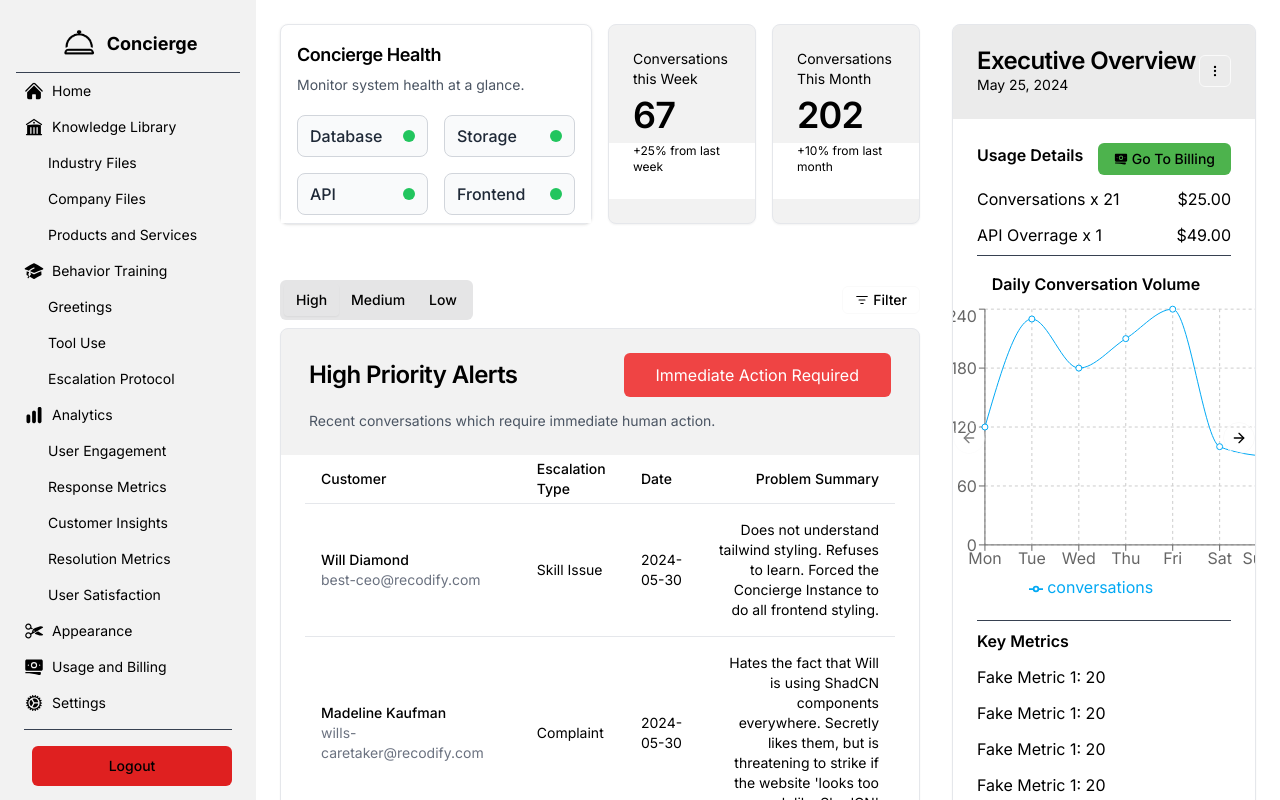
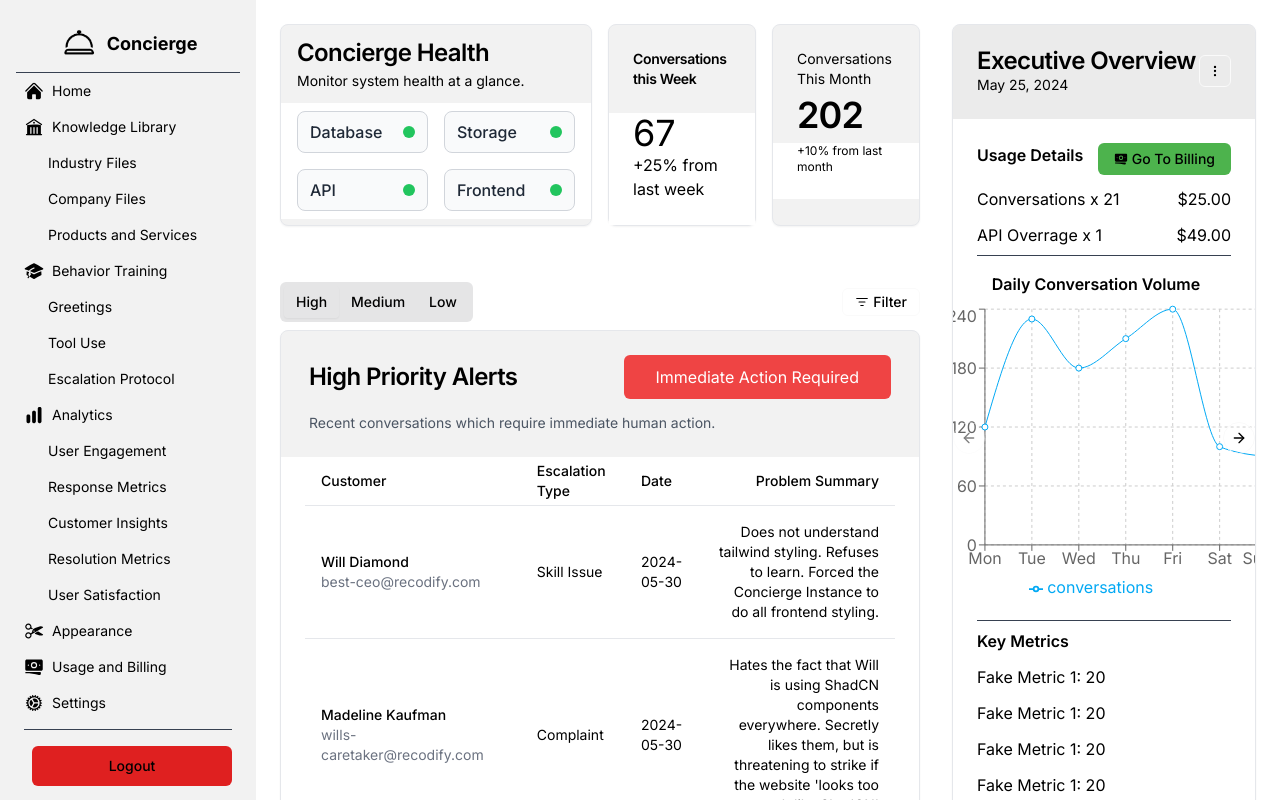
Before and after one commit to Concierge-Legal/concierge-live, a Next.js app: page /dashboard/1 in a window 1280 px wide. Built offline with nearby package versions, Linux system fonts and the light colour scheme; no server answers.

Commit message:
changed color styling

```diff
--- a/app/(Hide NavBar)/dashboard/[userId]/page.tsx
+++ b/app/(Hide NavBar)/dashboard/[userId]/page.tsx
@@ -124,10 +124,10 @@ export default async function Dashboard({ params }: { params: { userId: string;
 		<main className="grid flex-1 items-start gap-4 p-4 sm:px-6 sm:py-0 md:gap-8 lg:grid-cols-3 xl:grid-cols-3">
 			<div className="grid auto-rows-max items-start gap-4 md:gap-8 lg:col-span-2">
 				<div className="grid gap-4 sm:grid-cols-2 md:grid-cols-4 lg:grid-cols-2 xl:grid-cols-4 py-6">
-					<Card className="sm:col-span-2 bg-white border rounded-lg shadow">
+					<Card className="sm:col-span-2">
 						<CardHeader className="pb-3 px-4 pt-4">
-							<CardTitle className="text-lg font-semibold">Concierge Health</CardTitle>
-							<CardDescription className="text-sm text-gray-600">
+							<CardTitle >Concierge Health</CardTitle>
+							<CardDescription >
 								Monitor system health at a glance.
 							</CardDescription>
 						</CardHeader>
@@ -156,14 +156,19 @@ export default async function Dashboard({ params }: { params: { userId: string;
 					</Card>
 
 					<Card x-chunk="dashboard-05-chunk-1">
-						<CardHeader className="pb-2">
-							<CardDescription>Conversations this Week</CardDescription>
-							<CardTitle className="text-4xl">67</CardTitle>
+						<CardHeader>
+							<CardTitle className="text-sm">Conversations this Week</CardTitle>
+
 						</CardHeader>
 						<CardContent>
-							<div className="text-xs text-muted-foreground">
-								+25% from last week
+							<div className="items-center justify-between h-full w-full">
+								<div className="text-4xl">67
+								</div>
+								<div>
+									+25% from last week
+								</div>
 							</div>
+
 						</CardContent>
 
 					</Card>
```
